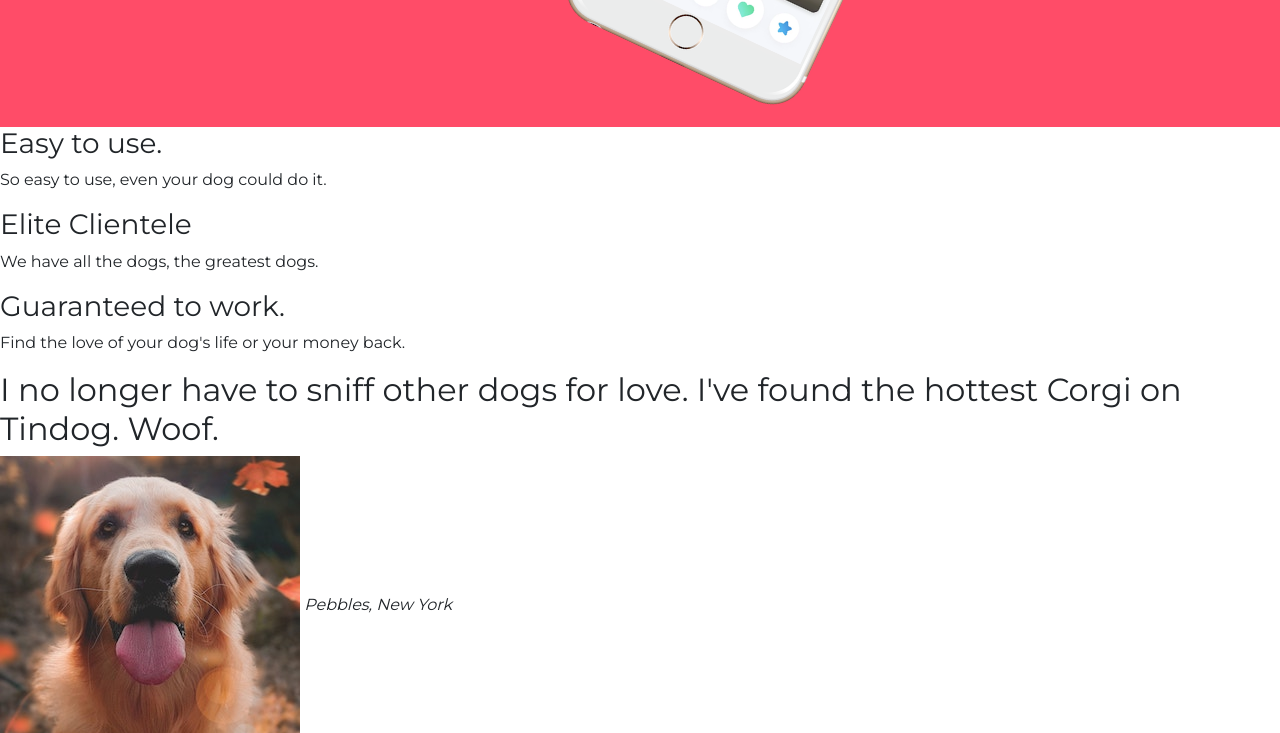
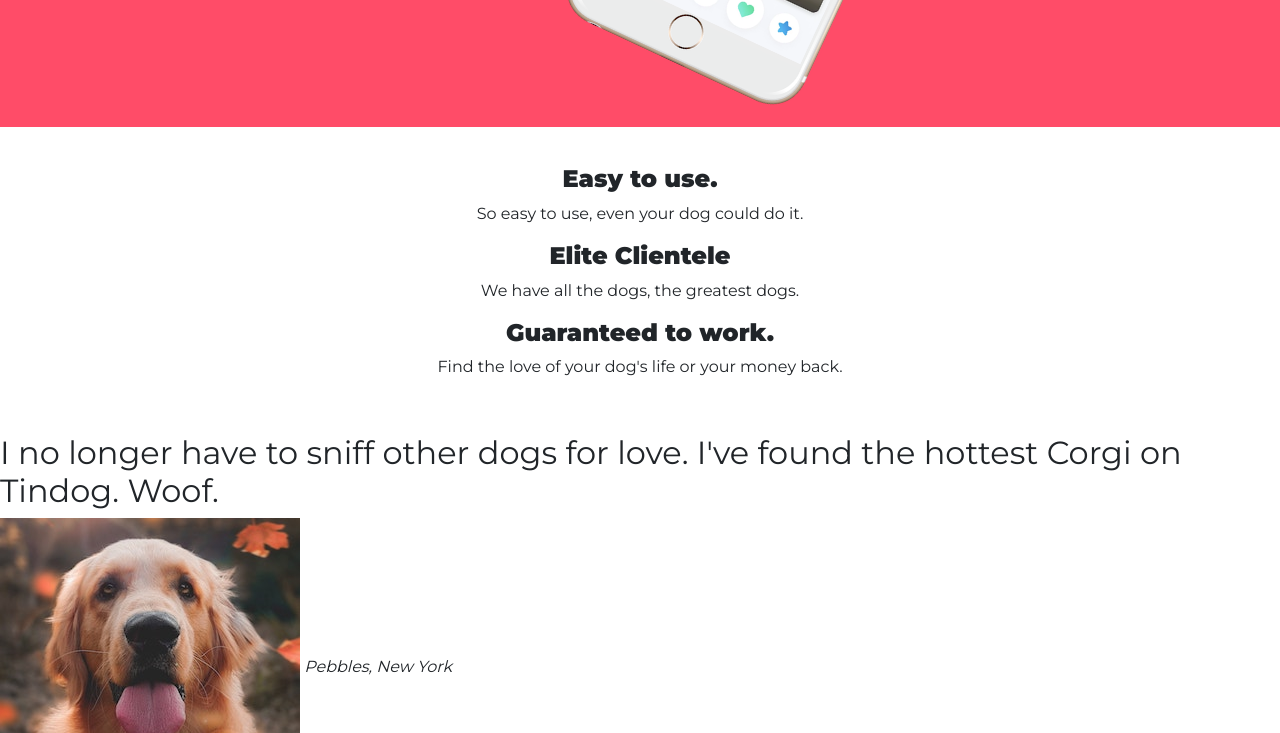
Before and after one commit to roni009/TinDog, a plain HTML site: page index.html in a window 1280 px wide. Shown: the part 620-1353 px from the top of the page. Drawn offline with nearby package versions, Linux system fonts and the light colour scheme.

Commit message:
Add files via upload

```diff
--- a/css/styles.css
+++ b/css/styles.css
@@ -8,10 +8,18 @@
   font-weight: bold;
   margin: 0 5% 5% 0;
 }
+h3{
+  font-weight: bold;
+  font-size: 1.5rem;
+}
 
 #title {
   background-color: #ff4c68;
   color: white;
+}
+#features{
+  padding: 3% 15%;
+  text-align: center;
 }
 
 .container-fluid {
@@ -48,3 +56,6 @@
   width: 60%;
 
 }
+.feature-paragraph{
+  color: #8f8f8f;
+}
```
